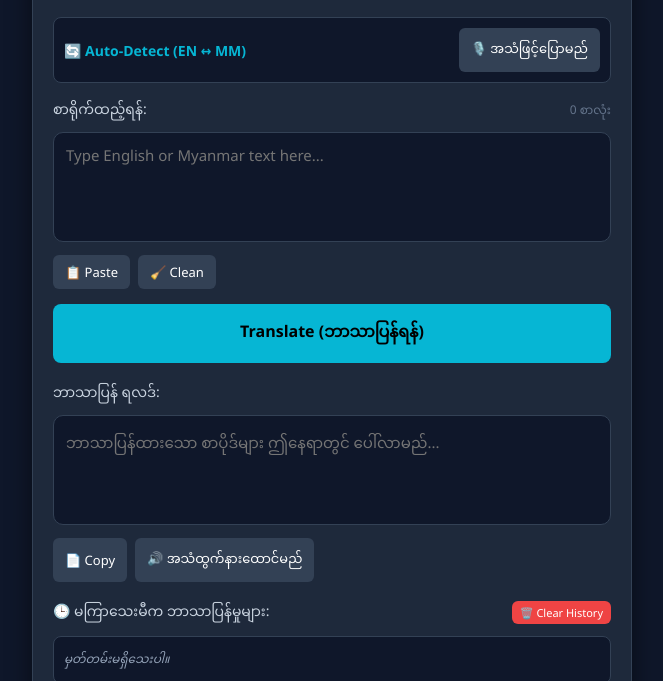
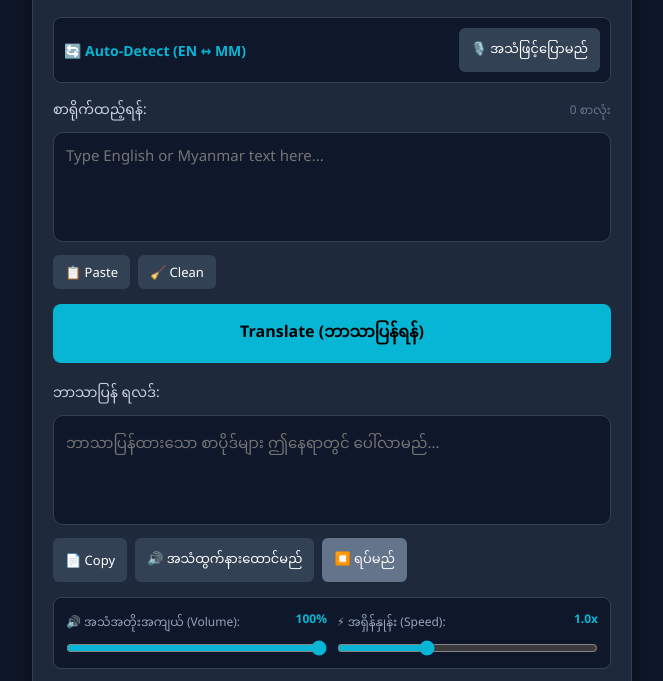
Before and after one commit to rlay2770-beep/myanmar-translator, a plain HTML site: page index.html in a window 1280 px wide. Shown: the part 105-786 px from the top of the page, without its empty margins (308-971 px from the left). Drawn offline with Linux system fonts and the light colour scheme.

Commit message:
Enhance audio controls and button styles
Added audio settings for volume and speed control, and updated button styles.

```diff
--- a/index.html
+++ b/index.html
@@ -21,11 +21,30 @@
         .btn-group { display: flex; gap: 8px; margin-top: 8px; margin-bottom: 15px; flex-wrap: wrap; }
         .btn { background: #334155; color: #FFF; border: none; padding: 8px 12px; border-radius: 6px; cursor: pointer; font-size: 13px; display: flex; align-items: center; gap: 5px; transition: 0.2s; text-decoration: none; }
         .btn:hover { background: #475569; }
-        .btn-call { background: #10B981; color: #FFF; } /* Call Button Color */
-        .btn-viber { background: #7360F2; color: #FFF; } /* Viber Button Color */
+        .btn-call { background: #10B981; color: #FFF; }
+        .btn-viber { background: #7360F2; color: #FFF; }
         .btn-clear { background: #EF4444; color: #FFF; font-size: 11px; padding: 4px 8px; }
         .btn-translate { background: #06B6D4; color: #000; font-weight: bold; width: 100%; padding: 12px; border-radius: 8px; margin-bottom: 15px; cursor: pointer; border: none; font-size: 16px; }
         .btn-translate:hover { background: #22D3EE; }
+
+        /* Speech Settings Controls */
+        .speech-controls {
+            background: #0F172A;
+            padding: 12px;
+            border-radius: 8px;
+            border: 1px solid #334155;
+            margin-bottom: 15px;
+            display: grid;
+            grid-template-columns: 1fr 1fr;
+            gap: 10px;
+        }
+        .control-group { display: flex; flex-direction: column; gap: 4px; }
+        .control-group label { font-size: 12px; color: #94A3B8; display: flex; justify-content: space-between; }
+        .control-group input[type="range"] {
+            accent-color: #06B6D4;
+            cursor: pointer;
+        }
+
         .history-box { margin-top: 8px; background: #0F172A; padding: 10px; border-radius: 8px; border: 1px solid #334155; max-height: 120px; overflow-y: auto; font-size: 12px; color: #94A3B8; }
         .history-item { margin-bottom: 6px; padding-bottom: 4px; border-bottom: 1px dashed #1E293B; }
         .donation-card { margin-top: 20px; background: rgba(6, 182, 212, 0.1); border: 1px dashed #06B6D4; padding: 12px; border-radius: 10px; text-align: center; font-size: 13px; }
@@ -69,6 +88,19 @@
     <div class="btn-group">
         <button class="btn" onclick="copyText()">📄 Copy</button>
         <button class="btn" onclick="speakOutput()">🔊 အသံထွက်နားထောင်မည်</button>
+        <button class="btn" onclick="stopOutput()" style="background: #64748B;">⏹️ ရပ်မည်</button>
+    </div>
+
+    <!-- Audio Settings (Volume & Speed) -->
+    <div class="speech-controls">
+        <div class="control-group">
+            <label><span>🔊 အသံအတိုးအကျယ် (Volume):</span> <b id="volVal" style="color:#06B6D4;">100%</b></label>
+            <input type="range" id="volumeRange" min="0" max="1" step="0.1" value="1" oninput="document.getElementById('volVal').innerText = Math.round(this.value * 100) + '%'">
+        </div>
+        <div class="control-group">
+            <label><span>⚡ အရှိန်နှုန်း (Speed):</span> <b id="speedVal" style="color:#06B6D4;">1.0x</b></label>
+            <input type="range" id="speedRange" min="0.5" max="2" step="0.1" value="1" oninput="document.getElementById('speedVal').innerText = this.value + 'x'">
+        </div>
     </div>
 
     <!-- History List Section -->
@@ -86,9 +118,7 @@
         <b>WavePay / Phone:</b> <span class="num-box">09663711680</span>
 
         <div class="btn-group" style="justify-content: center; margin-bottom: 0; margin-top: 8px;">
-            <!-- တိုက်ရိုက် ဖုန်းခေါ်ဆိုရန် -->
             <a href="tel:09663711680" class="btn btn-call">📞 တိုက်ရိုက်ဖုန်းခေါ်မည်</a>
-            <!-- Viber သို့ တိုက်ရိုက်သွားရန် -->
             <a href="viber://chat?number=%2B959663711680" class="btn btn-viber">💬 Viber သို့သွားမည်</a>
             <button class="btn" onclick="copyWave()">📋 Copy Number</button>
         </div>
@@ -153,7 +183,7 @@
         recognition.start();
     }
 
-    // Fixed Text-to-Speech (အသံထွက် ဖတ်ပြခြင်း Error ပြင်ဆင်ပြီး)
+    // Text-to-Speech + Volume & Speed Control
     function speakOutput() {
         const text = document.getElementById('outputText').value.trim();
         if (!text) {
@@ -166,23 +196,35 @@
             return;
         }
 
-        window.speechSynthesis.cancel(); // ယခင် အသံများကို ရပ်တန့်မည်
+        window.speechSynthesis.cancel(); // အဟောင်းရပ်မည်
 
         const utterance = new SpeechSynthesisUtterance(text);
 
-        // စာကြောင်းထဲတွင် မြန်မာစာ ပါမပါ စစ်ဆေးခြင်း
+        // Volume နဲ့ Speed တန်ဖိုးများကို Slider မှ ယူခြင်း
+        const volumeVal = parseFloat(document.getElementById('volumeRange').value);
+        const speedVal = parseFloat(document.getElementById('speedRange').value);
+
+        utterance.volume = volumeVal; // 0 မှ 1
+        utterance.rate = speedVal;    // 0.5 မှ 2
+
         const isMyanmar = /[\u1000-\u109F]/.test(text);
         utterance.lang = isMyanmar ? 'my-MM' : 'en-US';
-        utterance.rate = 0.9; // အသံနှုန်းထားကို အနည်းငယ် နှေးပေးထားသည်
 
         window.speechSynthesis.speak(utterance);
+    }
+
+    // အသံထွက်ကို ချက်ချင်း ရပ်တန့်သည့် Function
+    function stopOutput() {
+        if ('speechSynthesis' in window) {
+            window.speechSynthesis.cancel();
+        }
     }
 
     // History ကို LocalStorage တွင် သိမ်းခြင်း
     function saveToHistory(input, output) {
         let history = JSON.parse(localStorage.getItem('trans_history') || '[]');
         history.unshift({ input, output });
-        if (history.length > 10) history.pop(); // နောက်ဆုံး ၁၀ ခုအထိ သိမ်းမည်
+        if (history.length > 10) history.pop();
         localStorage.setItem('trans_history', JSON.stringify(history));
         renderHistory();
     }
@@ -201,7 +243,6 @@
         `).join('');
     }
 
-    // History ဖျက်သည့် Function
     function clearHistory() {
         if(confirm("History မှတ်တမ်းအားလုံးကို ဖျက်ပစ်ရန် သေချာပါသလား?")) {
             localStorage.removeItem('trans_history');
@@ -243,9 +284,8 @@
         }
     }
 
-    // Page စတင်ပွင့်ချိန်တွင် History ကို ပြသမည်
     renderHistory();
 </script>
 
 </body>
-    </html>
+        </html>
```
